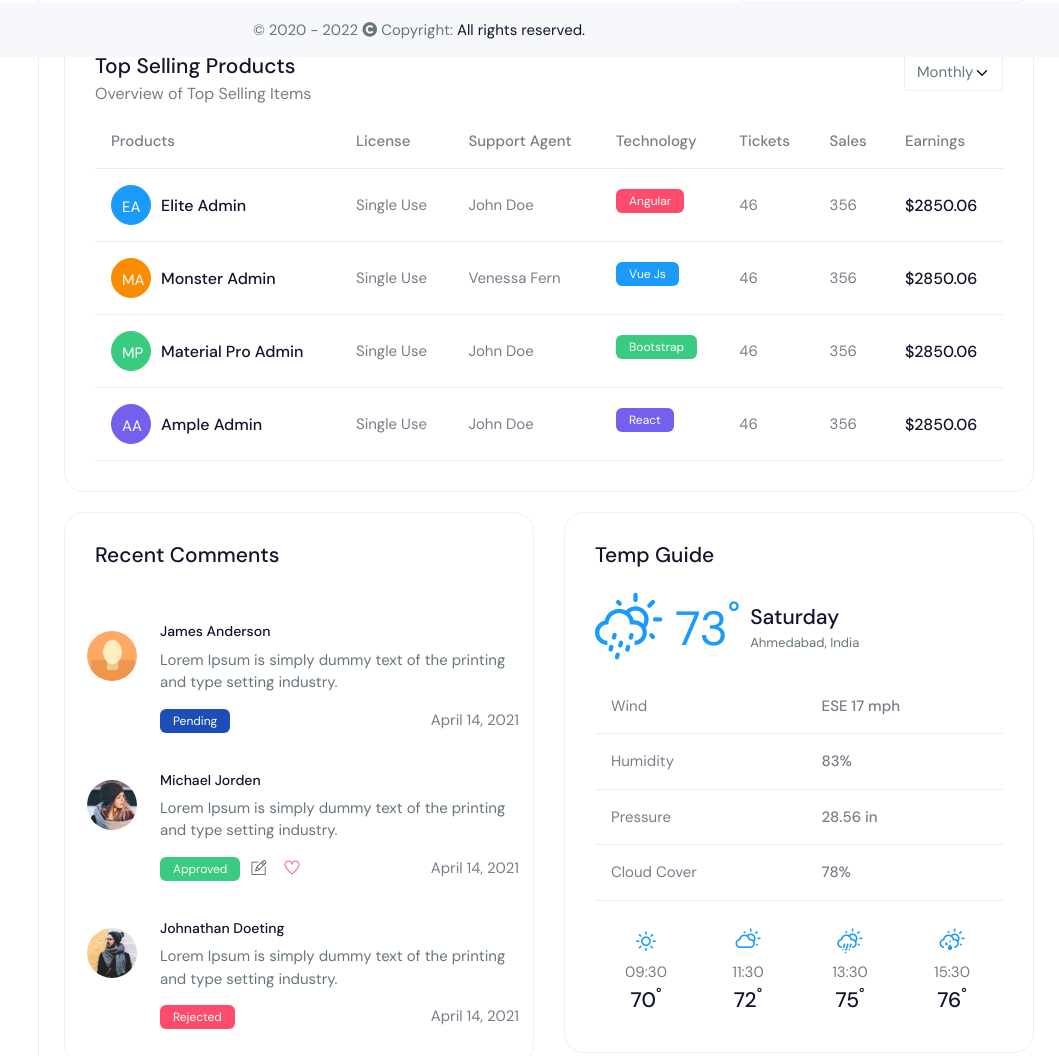
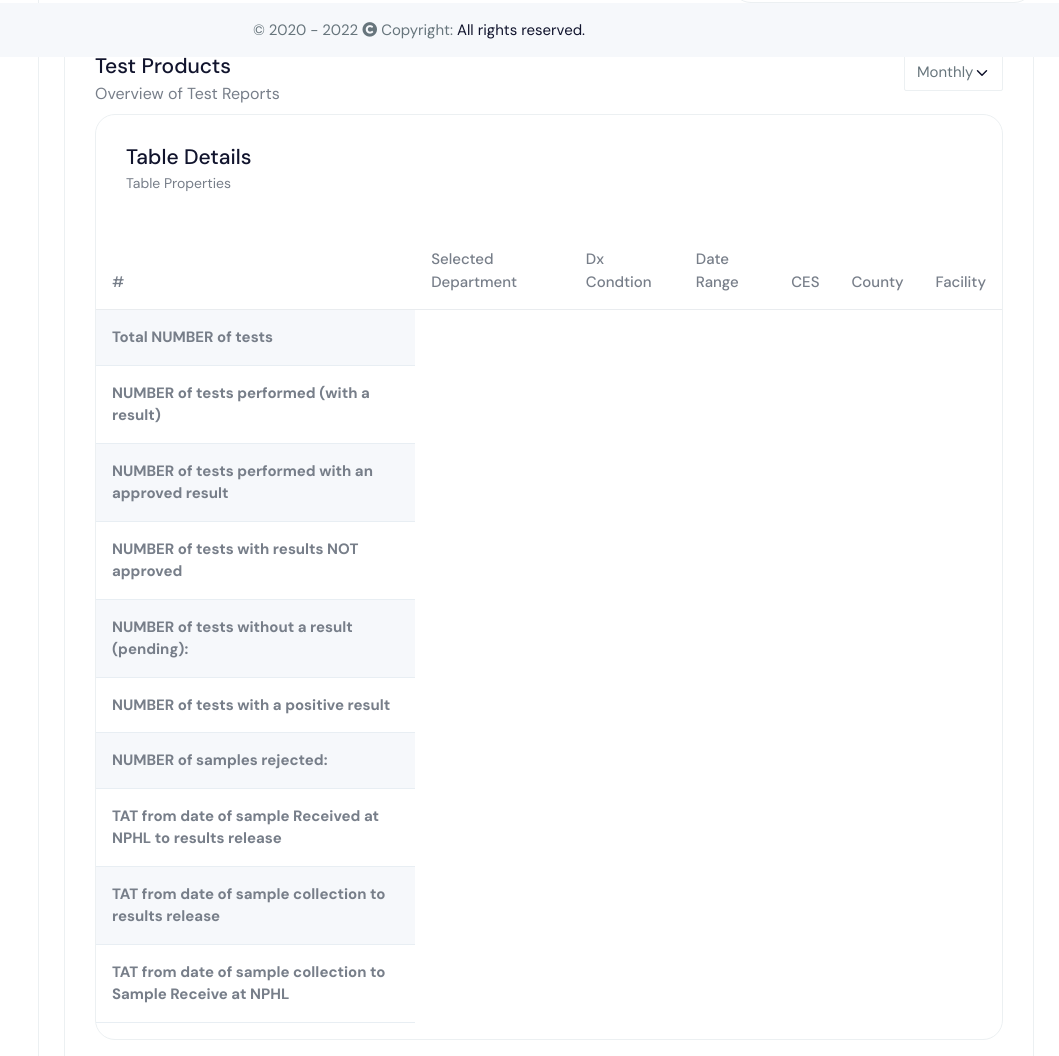
Before and after one commit to rkyankya/HTML---CSS, a plain HTML site: page dashboard.html in a window 1280 px wide. Shown: the part 743-1799 px from the top of the page, without its empty margins (221-1280 px from the left). Drawn offline with Linux system fonts and the light colour scheme; files whose address does not match are found by name.

Commit message:
More Uodates

```diff
--- a/dashboard.html
+++ b/dashboard.html
@@ -6,12 +6,8 @@
   <meta http-equiv="X-UA-Compatible" content="IE=edge">
   <!-- Tell the browser to be responsive to screen width -->
   <meta name="viewport" content="width=device-width, initial-scale=1">
-  <meta name="keywords"
-    content="wrappixel, admin dashboard, html css dashboard, web dashboard, bootstrap 5 admin, bootstrap 5, css3 dashboard, bootstrap 5 dashboard, Flexy lite admin bootstrap 5 dashboard, frontend, responsive bootstrap 5 admin template, Flexy admin lite design, Flexy admin lite dashboard bootstrap 5 dashboard template">
-  <meta name="description"
-    content="Flexy Admin Lite is powerful and clean admin dashboard template, inpired from Bootstrap Framework">
-  <meta name="robots" content="noindex,nofollow">
-  <title>Flexy Admin Lite Template by WrapPixel</title>
+
+  <title>HTML & CSS!</title>
   <!-- Favicon icon -->
   <link rel="icon" type="image/png" sizes="16x16" href="../assets/images/favicon.png">
   <!-- Custom CSS -->
@@ -19,6 +15,7 @@
   <link href="../assets/libs/chartist-plugin-tooltips/dist/chartist-plugin-tooltip.css" rel="stylesheet">
   <!-- Custom CSS -->
   <link href="../dist/css/style.min.css" rel="stylesheet">
+
   <!-- HTML5 Shim and Respond.js IE8 support of HTML5 elements and media queries -->
   <!-- WARNING: Respond.js doesn't work if you view the page via file:// -->
   <!--[if lt IE 9]>
@@ -208,7 +205,7 @@
               <div class="card-body">
                 <div class="d-md-flex align-items-center">
                   <div>
-                    <h4 class="card-title">Sales Summary</h4>
+                    <h4 class="card-title">Summary</h4>
                     <h6 class="card-subtitle">Ample admin Vs Pixel admin</h6>
                   </div>
                   <div class="ms-auto d-flex no-block align-items-center">
@@ -312,8 +309,8 @@
                 <!-- title -->
                 <div class="d-md-flex">
                   <div>
-                    <h4 class="card-title">Top Selling Products</h4>
-                    <h5 class="card-subtitle">Overview of Top Selling Items</h5>
+                    <h4 class="card-title">Test Products</h4>
+                    <h5 class="card-subtitle">Overview of Test Reports</h5>
                   </div>
                   <div class="ms-auto">
                     <div class="dl">
@@ -328,105 +325,91 @@
                 </div>
                 <!-- title -->
                 <div class="table-responsive">
-                  <table class="table mb-0 table-hover align-middle text-nowrap">
+
+                  <div class="col-12">
+                    <div class="card">
+                      <div class="card-body">
+                        <h4 class="card-title">Table Details</h4>
+                        <h6 class="card-subtitle">Table Properties</h6>
+                      </div>
+                      <div class="table-responsive">
+                        <table class="table table-striped">
                           <thead>
                             <tr>
-                        <th class="border-top-0">Products</th>
-                        <th class="border-top-0">License</th>
-                        <th class="border-top-0">Support Agent</th>
-                        <th class="border-top-0">Technology</th>
-                        <th class="border-top-0">Tickets</th>
-                        <th class="border-top-0">Sales</th>
-                        <th class="border-top-0">Earnings</th>
+                              <th scope="col">#</th>
+                              <th scope="col">Selected Department</th>
+                              <th scope="col">Dx Condtion</th>
+                              <th scope="col">Date Range</th>
+                              <th scope="col">CES</th>
+                              <th scope="col">County</th>
+                              <th scope="col">Facility</th>
                             </tr>
                           </thead>
                           <tbody>
                             <tr>
-                        <td>
-                          <div class="d-flex align-items-center">
-                            <div class="m-r-10"><a class="btn btn-circle d-flex btn-info text-white">EA</a>
-                            </div>
-                            <div class="">
-                              <h4 class="m-b-0 font-16">Elite Admin</h4>
-                            </div>
-                          </div>
-                        </td>
-                        <td>Single Use</td>
-                        <td>John Doe</td>
-                        <td>
-                          <label class="badge bg-danger">Angular</label>
-                        </td>
-                        <td>46</td>
-                        <td>356</td>
-                        <td>
-                          <h5 class="m-b-0">$2850.06</h5>
-                        </td>
+                              <th scope="row">Total NUMBER of tests </th>
+                              <!-- <td>Mark</td>
+                              <td>Otto</td>
+                              <td>@mdo</td> -->
                             </tr>
                             <tr>
-                        <td>
-                          <div class="d-flex align-items-center">
-                            <div class="m-r-10"><a class="btn btn-circle d-flex btn-orange text-white">MA</a>
-                            </div>
-                            <div class="">
-                              <h4 class="m-b-0 font-16">Monster Admin</h4>
-                            </div>
-                          </div>
-                        </td>
-                        <td>Single Use</td>
-                        <td>Venessa Fern</td>
-                        <td>
-                          <label class="badge bg-info">Vue Js</label>
-                        </td>
-                        <td>46</td>
-                        <td>356</td>
-                        <td>
-                          <h5 class="m-b-0">$2850.06</h5>
-                        </td>
+                              <th scope="row">NUMBER of tests performed (with a result) </th>
+                              <!-- <td>Jacob</td>
+                              <td>Thornton</td>
+                              <td>@fat</td> -->
                             </tr>
                             <tr>
-                        <td>
-                          <div class="d-flex align-items-center">
-                            <div class="m-r-10"><a class="btn btn-circle d-flex btn-success text-white">MP</a>
-                            </div>
-                            <div class="">
-                              <h4 class="m-b-0 font-16">Material Pro Admin</h4>
-                            </div>
-                          </div>
-                        </td>
-                        <td>Single Use</td>
-                        <td>John Doe</td>
-                        <td>
-                          <label class="badge bg-success">Bootstrap</label>
-                        </td>
-                        <td>46</td>
-                        <td>356</td>
-                        <td>
-                          <h5 class="m-b-0">$2850.06</h5>
-                        </td>
+                              <th scope="row">NUMBER of tests performed with an approved result </th>
+                              <!-- <td>Larry</td>
+                              <td>the Bird</td>
+                              <td>@twitter</td> -->
+                            <tr>
+                              <th scope="row">NUMBER of tests with results NOT approved </th>
+                              <!-- <td>Larry</td>
+                              <td>the Bird</td>
+                              <td>@twitter</td> -->
                             </tr>
                             <tr>
-                        <td>
-                          <div class="d-flex align-items-center">
-                            <div class="m-r-10"><a class="btn btn-circle d-flex btn-purple text-white">AA</a>
-                            </div>
-                            <div class="">
-                              <h4 class="m-b-0 font-16">Ample Admin</h4>
-                            </div>
-                          </div>
-                        </td>
-                        <td>Single Use</td>
-                        <td>John Doe</td>
-                        <td>
-                          <label class="badge bg-purple">React</label>
-                        </td>
-                        <td>46</td>
-                        <td>356</td>
-                        <td>
-                          <h5 class="m-b-0">$2850.06</h5>
-                        </td>
+                              <th scope="row"> NUMBER of tests without a result (pending):  </th>
+                              <!-- <td>Larry</td>
+                              <td>the Bird</td>
+                              <td>@twitter</td> -->
+                            </tr>
+                            <tr>
+                              <th scope="row">NUMBER of tests with a positive result </th>
+                              <!-- <td>Larry</td>
+                              <td>the Bird</td>
+                              <td>@twitter</td> -->
+                            </tr>
+                            <tr>
+                              <th scope="row">NUMBER of samples rejected:  </th>
+                              <!-- <td>Larry</td>
+                              <td>the Bird</td>
+                              <td>@twitter</td> -->
+                            </tr>
+                            <tr>
+                              <th scope="row">TAT from date of sample Received at NPHL to results release </th>
+                              <!-- <td>Larry</td>
+                              <td>the Bird</td>
+                              <td>@twitter</td> -->
+                            </tr>
+                            <tr>
+                              <th scope="row">TAT from date of sample collection to results release </th>
+                              <!-- <td>Larry</td>
+                              <td>the Bird</td>
+                              <td>@twitter</td> -->
+                            </tr>
+                            <tr>
+                              <th scope="row">TAT from date of sample collection to Sample Receive at NPHL </th>
+                              <!-- <td>Larry</td>
+                              <td>the Bird</td>
+                              <td>@twitter</td> -->
                             </tr>
                           </tbody>
                         </table>
+                      </div>
+                    </div>
+                  </div>
                 </div>
               </div>
             </div>
@@ -514,7 +497,7 @@
                   <div class="display-5 text-info"><i class="wi wi-day-showers"></i>
                     <span>73<sup>°</sup></span></div>
                   <div class="m-l-10">
-                    <h3 class="m-b-0">Saturday</h3><small>Ahmedabad, India</small>
+                    <h3 class="m-b-0">Saturday</h3><small>Kampala Uganda</small>
                   </div>
                 </div>
                 <table class="table no-border mini-table m-t-20">
--- a/dist/js/pages/dashboards/dashboard1.js
+++ b/dist/js/pages/dashboards/dashboard1.js
@@ -1,9 +1,3 @@
-/*
-Template Name: Admin Pro Admin
-Author: Wrappixel
-Email: niravjoshi87@gmail.com
-File: js
-*/
 $(function () {
   "use strict";
   // ==============================================================
--- a/dist/js/sidebarmenu.js
+++ b/dist/js/sidebarmenu.js
@@ -1,9 +1,3 @@
-/*
-Template Name: Admin Template
-Author: Wrappixel
-
-File: js
-*/
 // ==============================================================
 // Auto select left navbar
 // ==============================================================
```
Also changed, not shown: edit.html (+2 -6 lines), error-404.html (+1 -1 lines), icon-material.html (+2 -6 lines), index.html (+1 -1 lines), info.html (+2 -6 lines), pages-profile.html (+3 -7 lines), src/scss/responsive.scss (+0 -9 lines), src/scss/widgets/widgets.scss (+0 -7 lines), starter-kit.html (+2 -6 lines), table-basic.html (+2 -6 lines), dist/css/style.css. Lines whose indentation alone changed are shown as unchanged.
